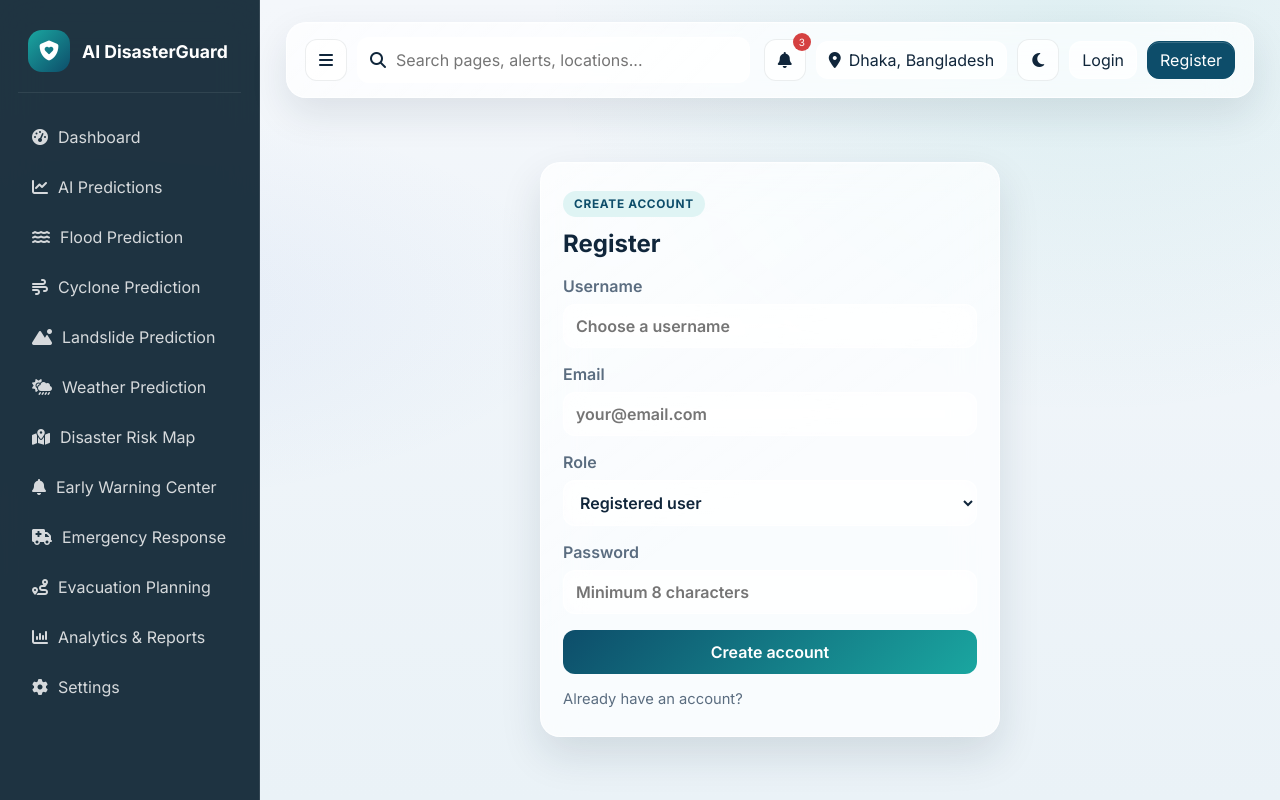
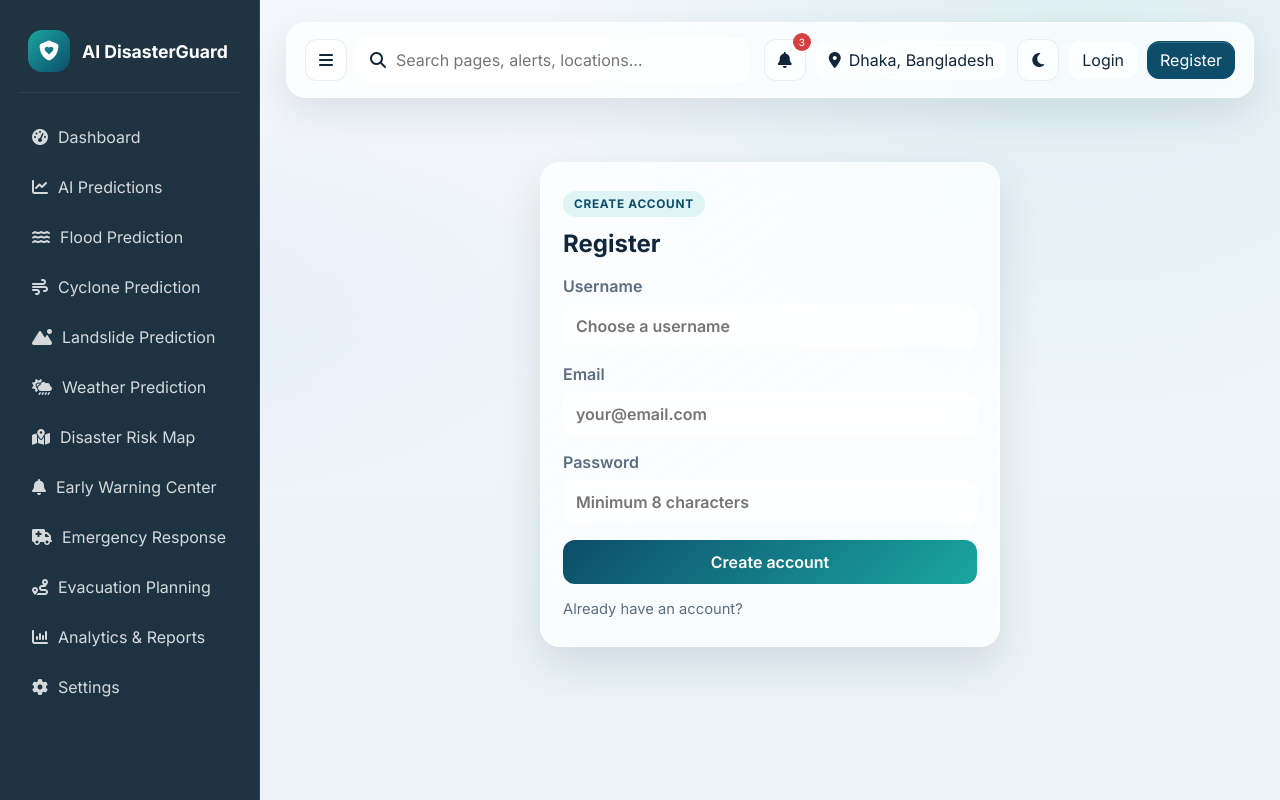
Before and after one commit to Chaitanya4426/AI-DISASTER-GUARD, a Flask app: page /register in a window 1280 px wide. Run offline with Flask 3, Linux system fonts and the light colour scheme; data comes from the database, SQL or seed files in the repository.

Commit message:
Prepare secure free-tier Render deployment
Co-authored-by: Copilot <223556219+Copilot@users.noreply.github.com>

```diff
--- a/app.py
+++ b/app.py
@@ -59,22 +59,16 @@ def load_user(user_id):
     return User.query.get(int(user_id))
 
 
-@login_manager.request_loader
-def load_user_from_request(req):
-    if req.args.get('auth') == 'admin':
-        return User.query.filter_by(username='admin').first()
-    return None
-
-
 @app.before_request
 def ensure_initialized():
     if not hasattr(app, "_db_ready"):
         with app.app_context():
+            if app.config["SQLALCHEMY_DATABASE_URI"].startswith("sqlite:"):
+                os.makedirs(os.path.join(basedir, "instance"), exist_ok=True)
             db.create_all()
-            if not User.query.filter_by(username="admin").first():
-                admin = User(username="admin", email="admin@disasterguard.ai", role="administrator")
-                admin.set_password("admin123")
-                db.session.add(admin)
+            admin = User.query.filter_by(username="admin", role="administrator").first()
+            if admin and admin.check_password("admin123"):
+                db.session.delete(admin)
                 db.session.commit()
         app._db_ready = True
 
@@ -293,7 +287,6 @@ def register():
         username = request.form.get("username", "").strip()
         email = request.form.get("email", "").strip().lower()
         password = request.form.get("password", "")
-        role = request.form.get("role", "registered_user")
 
         if not username or not email or not password:
             flash("All fields are required.", "error")
@@ -307,7 +300,7 @@ def register():
             flash("Password must be at least 8 characters long.", "error")
             return render_template("register.html", page_title="Register")
 
-        user = User(username=username, email=email, role=role)
+        user = User(username=username, email=email, role="registered_user")
         user.set_password(password)
         db.session.add(user)
         db.session.commit()
--- a/render.yaml
+++ b/render.yaml
@@ -2,6 +2,7 @@ services:
   - type: web
     name: disasterguard-dashboard
     runtime: python
+    plan: free
     buildCommand: pip install -r requirements.txt
     startCommand: gunicorn app:app
     envVars:
--- a/templates/register.html
+++ b/templates/register.html
@@ -10,13 +10,6 @@
     <form method="post" class="auth-form">
       <label>Username<input type="text" name="username" placeholder="Choose a username" required /></label>
       <label>Email<input type="email" name="email" placeholder="your@email.com" required /></label>
-      <label>Role
-        <select name="role">
-          <option value="registered_user">Registered user</option>
-          <option value="disaster_analyst">Disaster analyst</option>
-          <option value="administrator">Administrator</option>
-        </select>
-      </label>
       <label>Password<input type="password" name="password" placeholder="Minimum 8 characters" required /></label>
       <button type="submit" class="primary-btn">Create account</button>
       <div class="auth-links">
```
Also changed, not shown: README.md.
